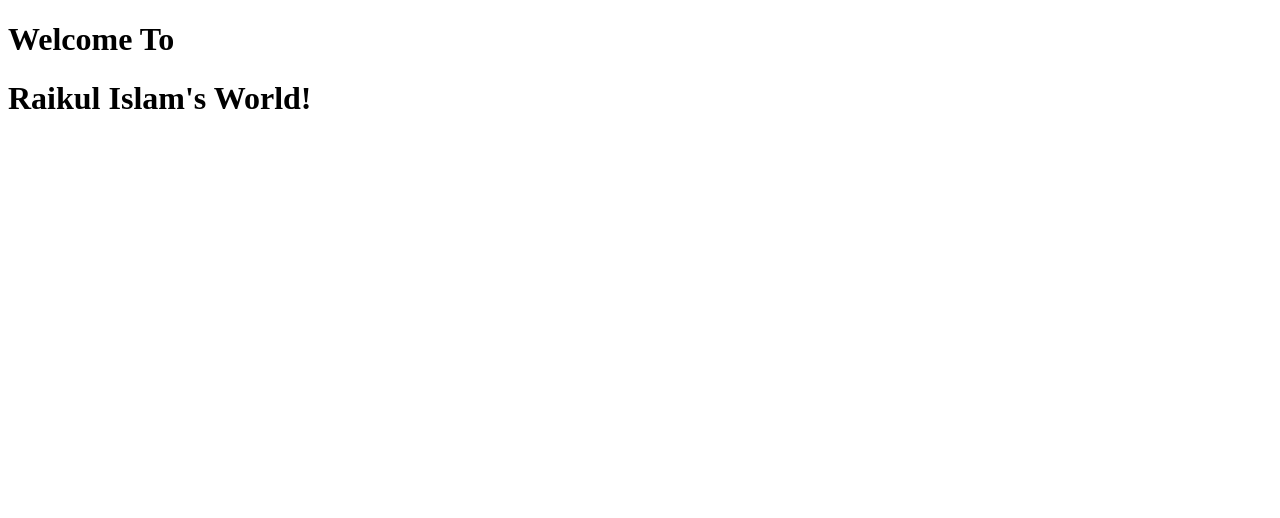
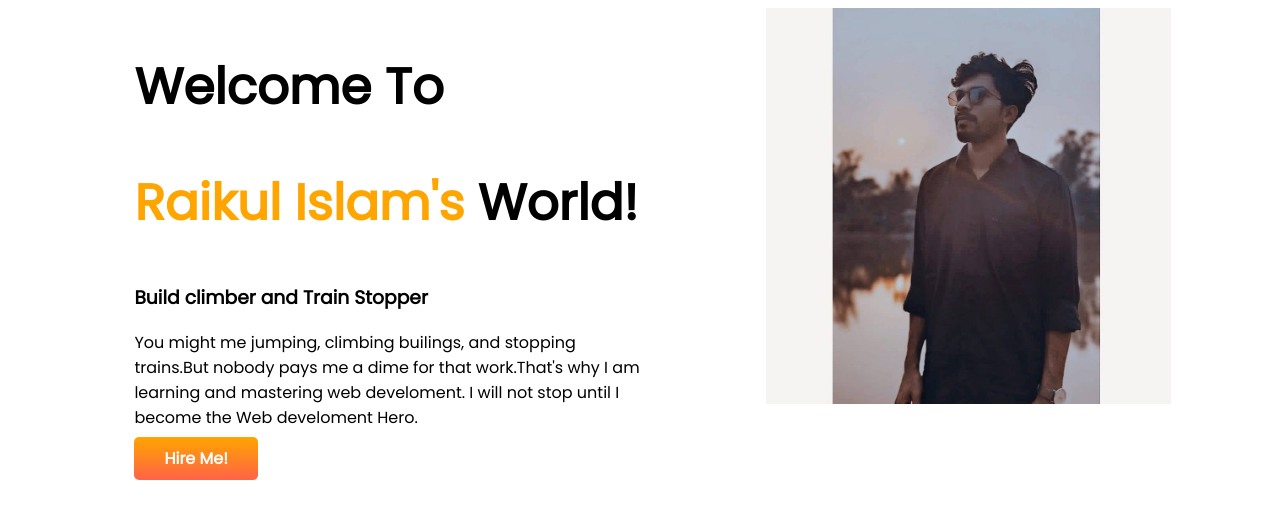
Before and after one commit to rajibb07/developer, a plain HTML site: page index.html in a window 1280 px wide. Drawn offline with Linux system fonts and the light colour scheme.

Commit message:
developer protfolio

```diff
--- a/index.html
+++ b/index.html
@@ -1,13 +1,33 @@
 <!DOCTYPE html>
 <html lang="en">
+
 <head>
     <meta charset="UTF-8">
     <meta http-equiv="X-UA-Compatible" content="IE=edge">
     <meta name="viewport" content="width=device-width, initial-scale=1.0">
     <title>Developer Web Site </title>
+    <link rel="preconnect" href="https://fonts.googleapis.com">
+    <link rel="preconnect" href="https://fonts.gstatic.com" crossorigin>
+    <link href="https://fonts.googleapis.com/css2?family=Poppins&display=swap" rel="stylesheet">
+    <link rel="stylesheet" href="style.css">
 </head>
+
 <body>
-    <h1>Welcome To</h1>
-    <h1>Raikul Islam's World!</h1>
+    <section>
+        <div class="half-width">
+            <h1>Welcome To</h1>
+            <h1><span class="orange-color">Raikul Islam's</span> World!</h1>
+            <h3>Build climber and Train Stopper</h3>
+            <p>You might me jumping, climbing builings, and stopping trains.But nobody pays me a dime for that
+                work.That's
+                why I am learning and mastering web develoment. I will not stop until I become the Web develoment Hero.
+            </p>
+            <a class="link-button" target="_blank" href="https://www.google.com">Hire Me!</a>
+        </div>
+        <div class="half-width">
+            <img src="image/rajib.jpg" alt="">
+        </div>
+    </section>
 </body>
+
 </html>
--- a/style.css
+++ b/style.css
@@ -0,0 +1,34 @@
+body {
+    font-family: 'Poppins', sans-serif;
+}
+
+h1 {
+    font-size: 50px;
+
+}
+
+.orange-color {
+    color: orange;
+}
+
+section {
+    display: flex;
+}
+
+.half-width {
+    width: 50%;
+    padding-left: 10%;
+}
+
+.half-width img {
+    width: 80%;
+}
+
+.link-button {
+    text-decoration: none;
+    background-image: linear-gradient(orange, tomato);
+    padding: 10px 30px;
+    color: white;
+    font-weight: 700;
+    border-radius: 5px;
+}
```
Also changed, not shown: image/rajib.jpg (added), image/top-banner.png (added).
